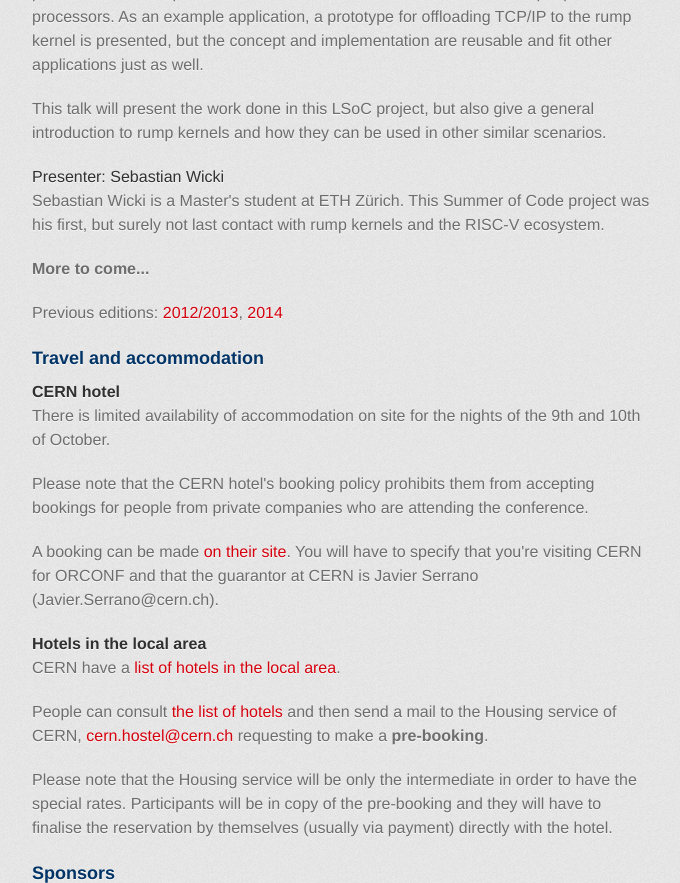
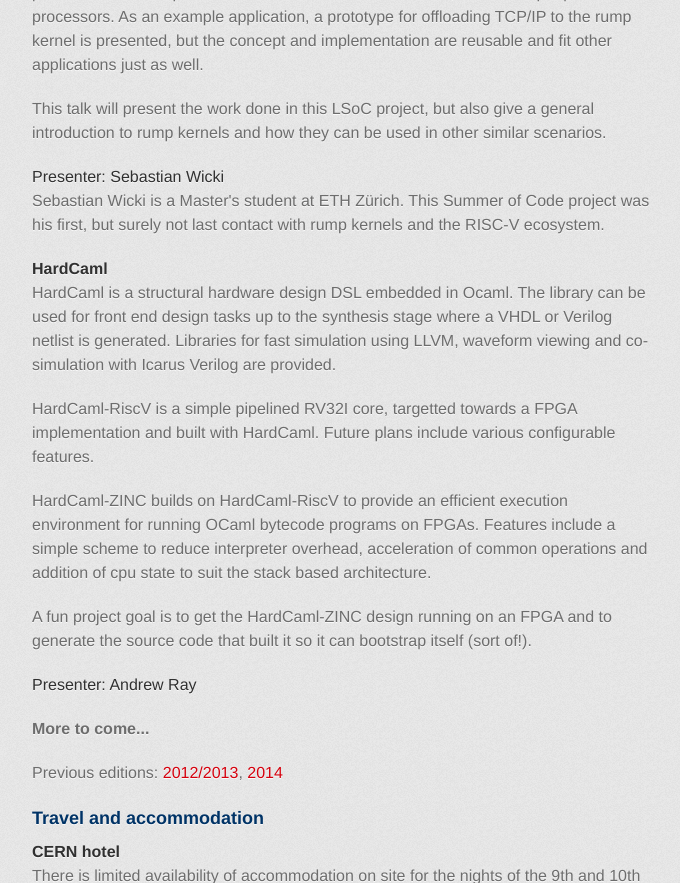
Before and after one commit to fossi-foundation/orconf, a Jekyll site: the page index.html, which Jekyll copies as it is, in a window 1280 px wide and 900 px high, scrolled down 7372 px, cut to the strip 0-883 px from the top of the window. Shown: the whole strip, without its empty margins (298-978 px from the left). Built offline with Jekyll 4.4.1, drawn with Linux system fonts in a browser that asks for light colours; some web fonts are replaced.

Commit message:
Add HardCaml presentation

```diff
--- a/index.html
+++ b/index.html
@@ -335,7 +335,33 @@
 	    RISC-V ecosystem.
 	  </p>
 	  <p></p>
-
+	  <h4><a name="hardcaml" class="anchor" href="#hardcaml"><span class="octicon octicon-link"></span></a>HardCaml</h4>
+	  <p>HardCaml is a structural hardware design DSL embedded in Ocaml.  The
+	    library can be used for front end design tasks up to the synthesis
+	    stage where a VHDL or Verilog netlist is generated.  Libraries for
+	    fast simulation using LLVM, waveform viewing and co-simulation with
+	    Icarus Verilog are provided.
+	  </p>
+	  <p>HardCaml-RiscV is a simple pipelined RV32I core, targetted towards a
+	    FPGA implementation and built with HardCaml.  Future plans include
+	    various configurable features.
+	  </p>
+	  <p>HardCaml-ZINC builds on HardCaml-RiscV to provide an efficient
+	    execution environment for running OCaml bytecode programs on FPGAs.
+	    Features include a simple scheme to reduce interpreter overhead,
+	    acceleration of common operations and addition of cpu state to suit
+	    the stack based architecture.
+	  </p>
+	  <p>A fun project goal is to get the HardCaml-ZINC design running on an
+	    FPGA and to generate the source code that built it so it can bootstrap
+	    itself (sort of!).
+	  </p>
+	  <p>
+	  </p>
+	  <h5>Presenter: <a name="andrew" class="anchor" href="#andrew"><span class="octicon octicon-link"></span></a>Andrew Ray</h5>
+	  <p>
+	  </p>
+	  <p></p>
 	  <p><strong>More to come...</strong></p>
 
 
```
